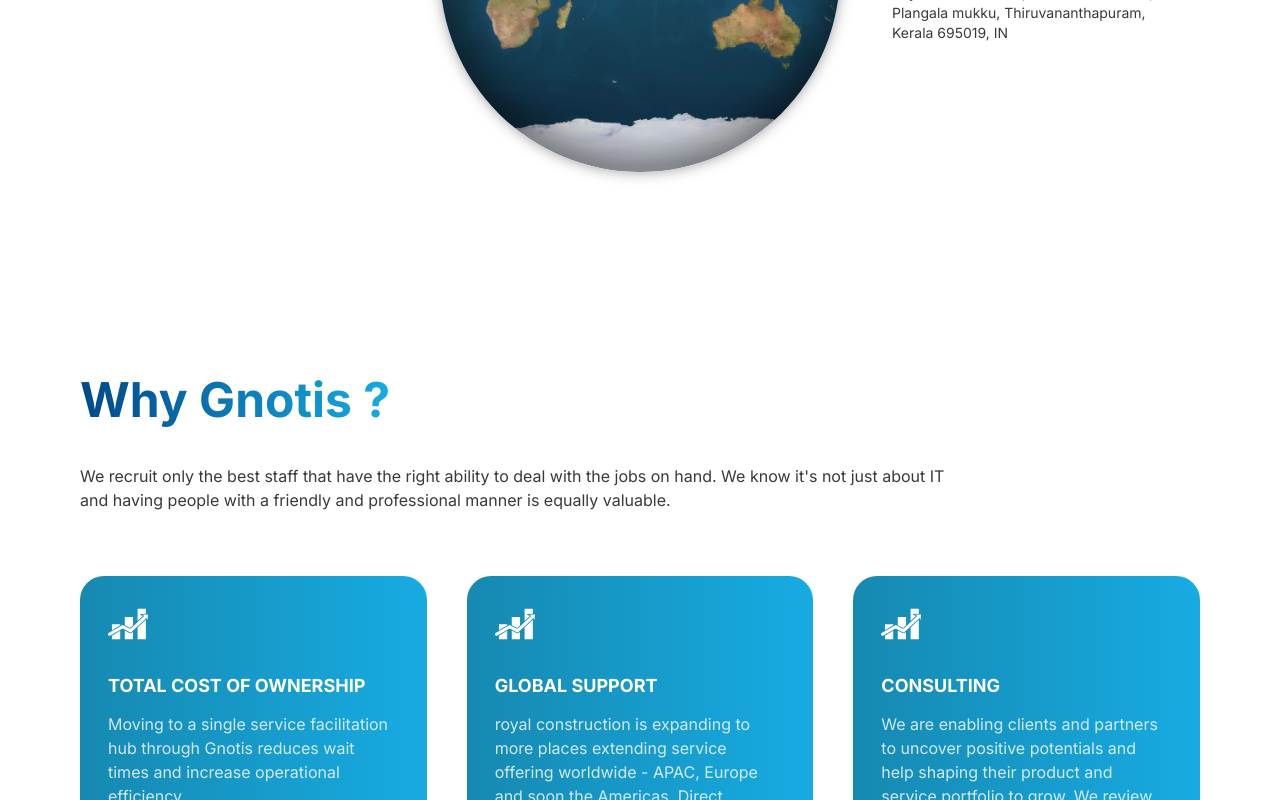
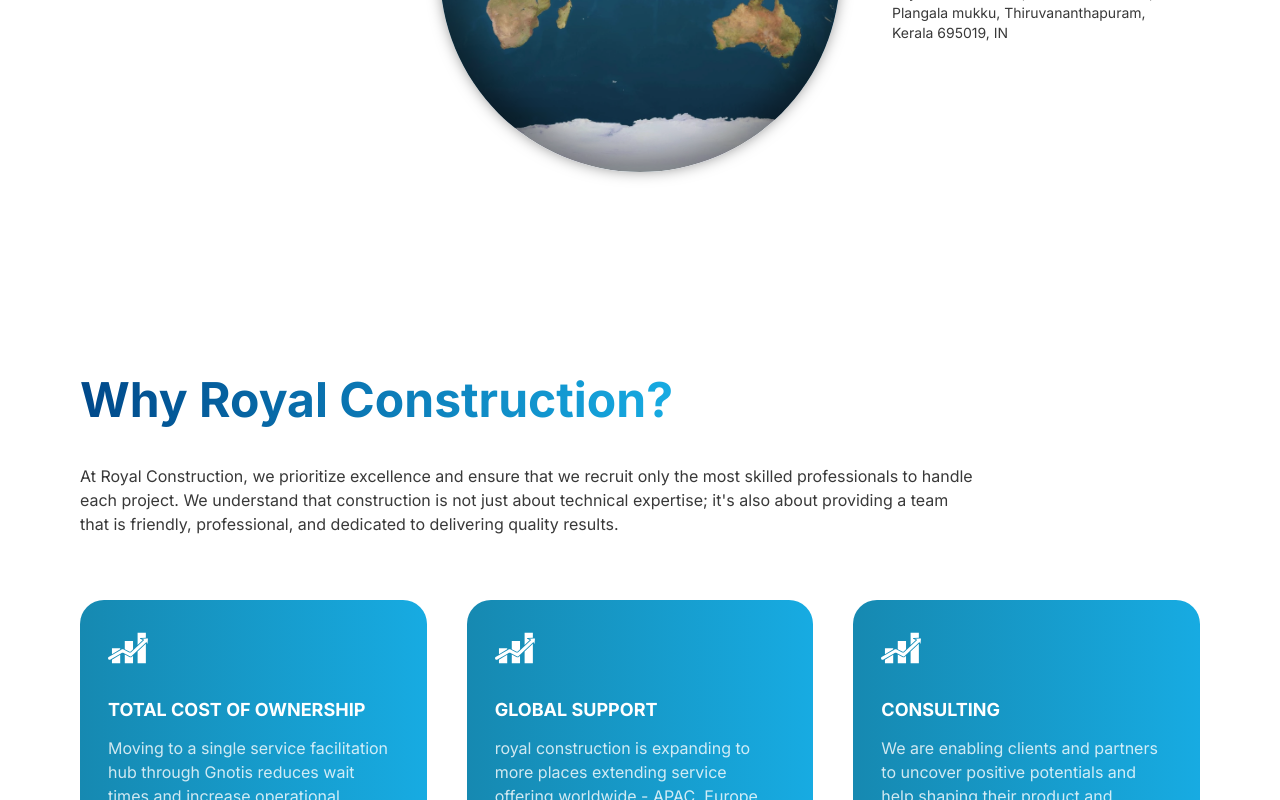
Before and after one commit to lijohny/RoyalC, a Next.js app: page / in a window 1280 px wide. Shown: the part 5896-6696 px from the top of the page. Built offline with nearby package versions, Linux system fonts and the light colour scheme.

Commit message:
Update section title and description for Royal Construction

```diff
--- a/src/app/page.tsx
+++ b/src/app/page.tsx
@@ -645,9 +645,12 @@
                                 />
                                 </motion.div>
 
+                                <h1 className="linear-text text-4xl lg:text-5xl font-bold !leading-[1.5]">Why Royal Construction?</h1>
+<p className="mt-5 lg:mt-7 xl:max-w-4xl pb-10 lg:pb-16 dark:text-gray-400">
+  At Royal Construction, we prioritize excellence and ensure that we recruit only the most skilled professionals to handle each project. We understand that construction is not just about technical expertise; it's also about providing a team that is friendly, professional, and dedicated to delivering quality results.
+</p>
 
-      <h1 className="linear-text text-4xl lg:text-5xl font-bold !leading-[1.5]">Why Gnotis ?</h1>
-      <p className="mt-5 lg:mt-7 xl:max-w-4xl pb-10 lg:pb-16 dark:text-gray-400">We recruit only the best staff that have the right ability to deal with the jobs on hand. We know it's not just about IT and having people with a friendly and professional manner is equally valuable.</p>
+
       <motion.div className="grid lg:grid-cols-3 gap-5 lg:gap-10"
       variants={containerVariants}
       initial="hidden"
```
